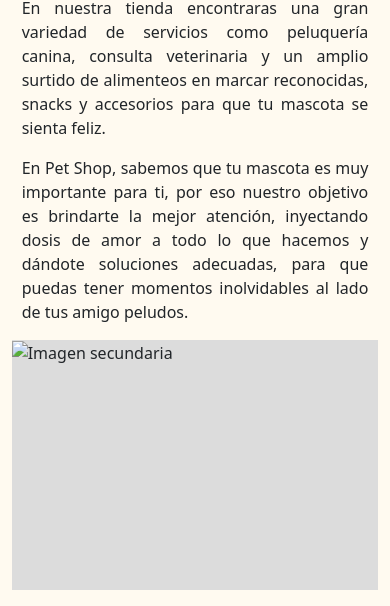
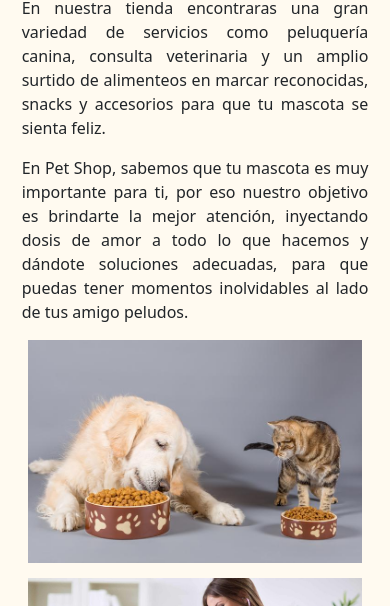
Before and after one commit to Lucyjim07/PF-Jimenez-Mejia, a plain HTML site: page index.html in a window 390 px wide. Shown: the part 735-1341 px from the top of the page. Drawn offline with nearby package versions, Linux system fonts and the light colour scheme.

Commit message:
agregar imagenes a la pagina principal y sus estilos para media query

```diff
--- a/css/style.css
+++ b/css/style.css
@@ -88,9 +88,15 @@ nav ul li a:hover {
     padding-right: 10px;
 }
 
+.centrado-vertical {
+    display: flex;
+    flex-direction: column;
+    justify-content: center;
+}
+
 .info_imagen {
     height: 250px;
-    width: 60%;
+    width: 50%;
     background-color: gainsboro;
 }
 
@@ -164,6 +170,43 @@ footer ul li {
     grid-template-columns: 2fr 1fr 1fr;
 }
 
+.imagen1 {
+    grid-area: img1;
+    overflow: hidden;
+}
+
+.imagen2 {
+    grid-area: img2;
+    overflow: hidden;
+}
+
+.imagen3 {
+    grid-area: img3;
+    overflow: hidden;
+}
+
+.imagen {
+    width: 100%;
+    height: auto;
+    transition: 0.5s all ease-in-out;
+}
+
+.imagen:hover {
+    transform: scale(1.5);
+}
+
+.contenedor-imagenes {
+    width: 50%;
+    padding: 0 16px;
+    display: grid;
+    gap: 15px;
+    align-items: stretch;
+    grid-template:
+        'img1 img2'
+        'img3 img3';
+}
+
+
 /* media query para celular */
 @media only screen and (max-width: 480px) {
     nav ul {
@@ -224,4 +267,18 @@ footer ul li {
         display: grid;
         grid-template-columns: 1fr;
     }
+
+    .contenedor-imagenes {
+        width: 100%;
+    }
 }
+
+/* media query para pantalla mediana */
+@media only screen and (max-width: 992px) {
+    .contenedor-imagenes {
+        grid-template:
+            'img1'
+            'img2'
+            'img3';
+    }
+}
--- a/index.html
+++ b/index.html
@@ -52,7 +52,7 @@
                 />
             </div>
             <div class="info">
-                <div class="info_contenido">
+                <div class="info_contenido centrado-vertical">
                     <h2 class="color-h2">
                         !En Pet Shop sabemos como cuidarlos¡
                     </h2>
@@ -70,8 +70,16 @@
                         momentos inolvidables al lado de tus amigo peludos.
                     </p>
                 </div>
-                <div class="info_imagen">
-                    <img src="" alt="Imagen secundaria" />
+                <div class="contenedor-imagenes">
+                    <div class="imagen1">
+                        <img class="imagen" src="./img/comida.jpg" alt="Comida">
+                    </div>
+                    <div class="imagen2">
+                        <img class="imagen" src="./img/veterinaria.jpg" alt="Veterinaria">
+                    </div>
+                    <div class="imagen3">
+                        <img class="imagen" src="./img/accesorios.jpg" alt="Accesorios">
+                    </div>
                 </div>
             </div>
             <div class="grid-services-container">
```
Also changed, not shown: img/accesorios.jpg (added), img/comida.jpg (added), img/veterinaria.jpg (added).
